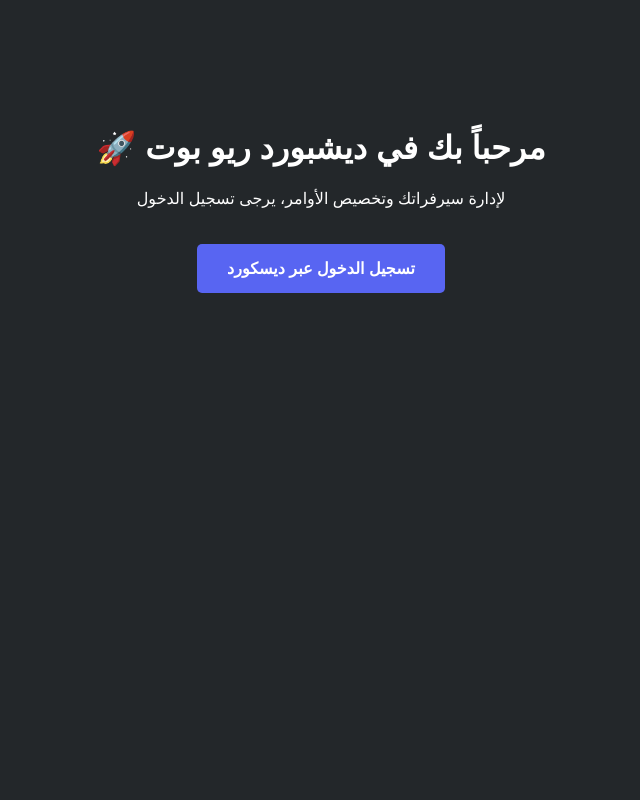
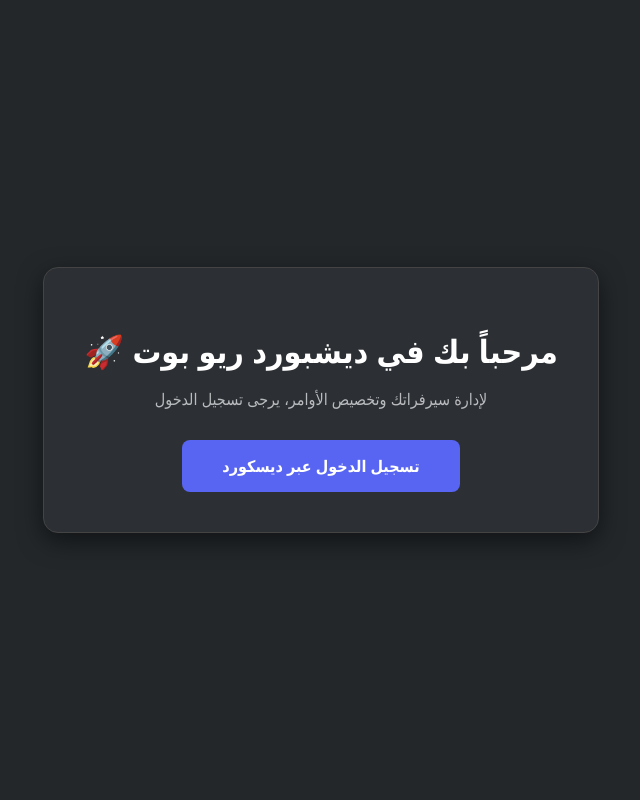
Before and after one commit to rayendakli89-cloud/RioDashboard, a FastAPI app: page / in a window 1280 px wide. Shown: the whole page, without its empty margins (319-959 px from the left). Run offline with FastAPI, Linux system fonts and the light colour scheme.

Commit message:
Enhance index.html layout and styling

```diff
--- a/templates/index.html
+++ b/templates/index.html
@@ -2,15 +2,51 @@
 <html lang="ar" dir="rtl">
 <head>
     <meta charset="UTF-8">
+    <meta name="viewport" content="width=device-width, initial-scale=1.0">
     <title>دخول | ريو بوت</title>
     <style>
-        body { background: #23272a; color: white; text-align: center; padding-top: 100px; font-family: sans-serif; }
-        .btn { background: #5865F2; color: white; padding: 15px 30px; text-decoration: none; border-radius: 5px; font-weight: bold; display: inline-block; margin-top: 20px; }
+        body {
+            background: #23272a;
+            color: white;
+            text-align: center;
+            display: flex;
+            flex-direction: column;
+            align-items: center;
+            justify-content: center;
+            height: 100vh;
+            margin: 0;
+            font-family: 'Segoe UI', Tahoma, Geneva, Verdana, sans-serif;
+        }
+        .card {
+            background: #2c2f33;
+            padding: 40px;
+            border-radius: 15px;
+            box-shadow: 0 8px 24px rgba(0,0,0,0.5);
+            border: 1px solid #444;
+        }
+        h1 { margin-bottom: 10px; font-size: 2rem; }
+        p { color: #b9bbbe; margin-bottom: 30px; }
+        .btn {
+            background: #5865F2;
+            color: white;
+            padding: 15px 40px;
+            text-decoration: none;
+            border-radius: 8px;
+            font-weight: bold;
+            transition: 0.3s;
+            display: inline-block;
+        }
+        .btn:hover {
+            background: #4752c4;
+            transform: scale(1.05);
+        }
     </style>
 </head>
 <body>
-    <h1>مرحباً بك في ديشبورد ريو بوت 🚀</h1>
-    <p>لإدارة سيرفراتك وتخصيص الأوامر، يرجى تسجيل الدخول</p>
-    <a href="/login" class="btn">تسجيل الدخول عبر ديسكورد</a>
+    <div class="card">
+        <h1>مرحباً بك في ديشبورد ريو بوت 🚀</h1>
+        <p>لإدارة سيرفراتك وتخصيص الأوامر، يرجى تسجيل الدخول</p>
+        <a href="/login" class="btn">تسجيل الدخول عبر ديسكورد</a>
+    </div>
 </body>
 </html>
```
